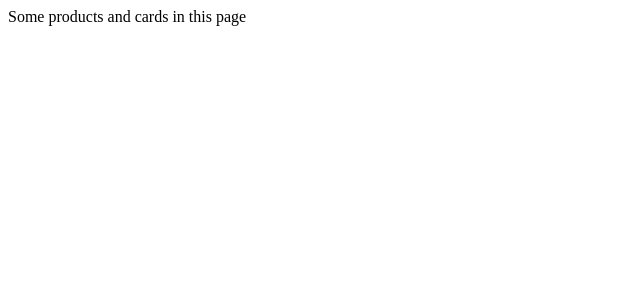
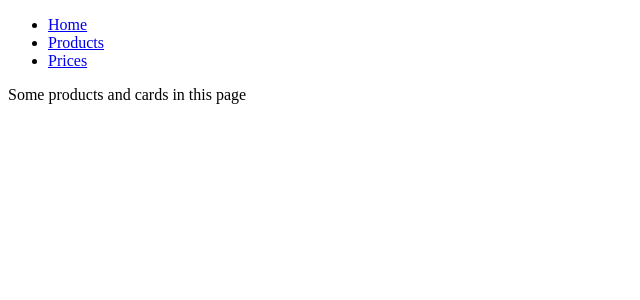
Before and after one commit to mahdi-mey/world-wise, a React (Vite) app: page /products in a window 1280 px wide. Shown: the top 300 px of the page, without its empty margins (0-640 px from the left). Built offline with nearby package versions, Linux system fonts and the light colour scheme.

Commit message:
implemented main pages and routers as navbar

```diff
--- a/pages/Homapage.jsx
+++ b/pages/Homapage.jsx
@@ -1,6 +1,9 @@
+import PageNav from "../src/components/PageNav";
+
 export default function Homapage() {
   return (
-    <div>
+      <div>
+        <PageNav />
         Homepage
     </div>
   )
--- /dev/null
+++ b/pages/PageNotFound.jsx
@@ -0,0 +1,9 @@
+function PageNotFound() {
+  return (
+    <div className="pnf">
+        Page not found
+    </div>
+  )
+}
+
+export default PageNotFound
--- a/pages/Pricing.jsx
+++ b/pages/Pricing.jsx
@@ -1,9 +1,12 @@
+import PageNav from "../src/components/PageNav";
+
 function Pricing() {
   return (
     <div>
+      <PageNav />
       Pricing
     </div>
-  )
+  );
 }
 
-export default Pricing
+export default Pricing;
--- a/pages/Products.jsx
+++ b/pages/Products.jsx
@@ -1,7 +1,10 @@
+import PageNav from "../src/components/PageNav";
+
 export default function Products() {
   return (
     <div>
-        Some products and cards in this page
+      <PageNav />
+      Some products and cards in this page
     </div>
-  )
+  );
 }
--- a/src/App.jsx
+++ b/src/App.jsx
@@ -2,6 +2,7 @@ import { BrowserRouter, Route, Routes } from 'react-router-dom';
 import Products from '../pages/Products';
 import Pricing   from '../pages/Pricing';
 import Homapage from '../pages/Homapage';
+import PageNotFound from '../pages/PageNotFound';
 
 function App() {
   return (
@@ -9,7 +10,8 @@ function App() {
       <Routes>
         <Route path='/' element={<Homapage />} />
         <Route path="products" element={<Products />} />
-        <Route path='pricing'  element={<Pricing /> } />
+        <Route path='pricing' element={<Pricing />} />
+        <Route path='*' element={<PageNotFound />} />
       </Routes>
     </BrowserRouter>
   );
--- /dev/null
+++ b/src/components/PageNav.jsx
@@ -0,0 +1,19 @@
+import { NavLink } from "react-router-dom";
+
+export default function PageNav() {
+  return (
+    <nav>
+      <ul>
+        <li>
+            <NavLink to='/'>Home</NavLink>
+        </li>
+        <li>
+            <NavLink to='/products'>Products</NavLink>
+        </li>
+        <li>
+            <NavLink to='/pricing'>Prices</NavLink>
+        </li>
+      </ul>
+    </nav>
+  );
+}
--- a/src/index.css
+++ b/src/index.css
@@ -67,3 +67,8 @@ button:focus-visible {
     background-color: #f9f9f9;
   }
 } */
+.pnf{
+  background-color: red;
+  color: #eee;
+  font-size: 1.2em;
+}
```
